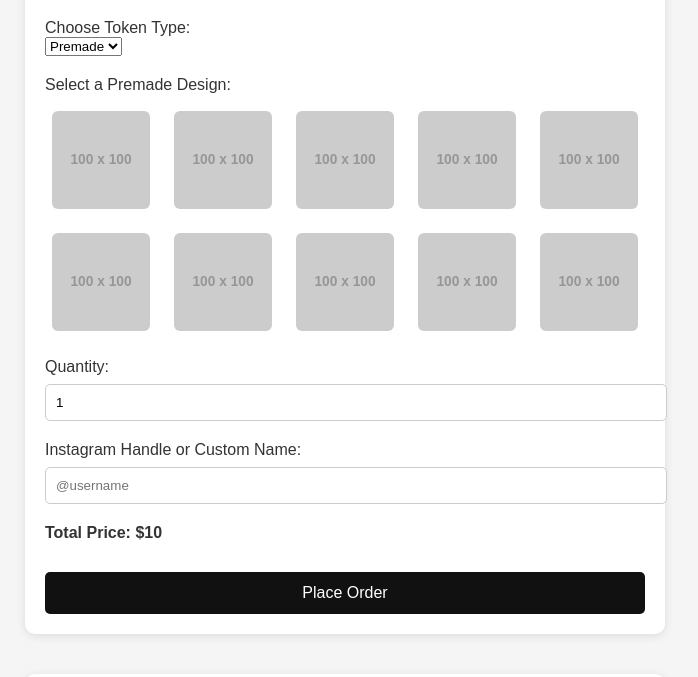
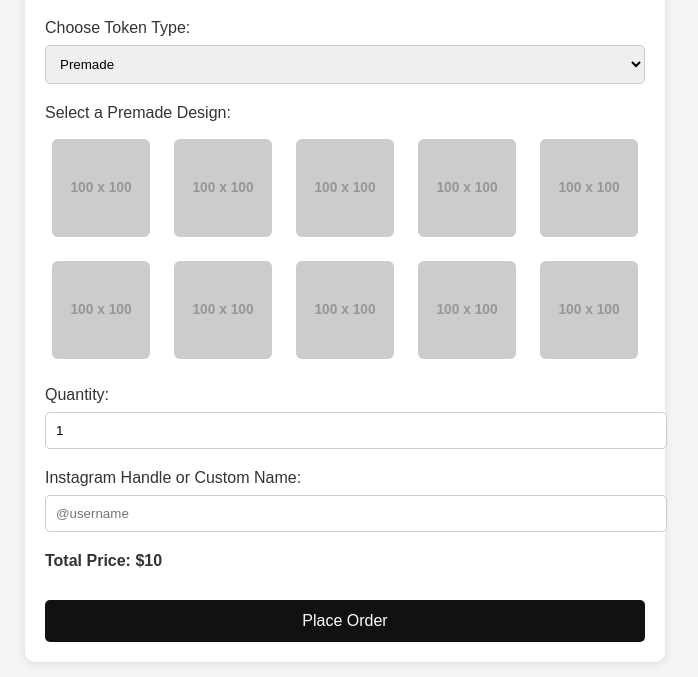
Before and after one commit to kukoorooza/quantumid, a plain HTML site: page public/index.html in a window 1280 px wide. Shown: the part 121-798 px from the top of the page, without its empty margins (295-993 px from the left). Drawn offline with nearby package versions, Linux system fonts and the light colour scheme; placeholder pictures from the web are drawn by us.

Commit message:
Add files via upload

```diff
--- a/public/index.html
+++ b/public/index.html
@@ -27,7 +27,7 @@
       display: block;
       margin-top: 20px;
     }
-    input[type="text"], input[type="number"], textarea {
+    input[type="text"], input[type="number"], textarea, select {
       width: 100%;
       padding: 10px;
       margin-top: 8px;
@@ -133,6 +133,48 @@
   <script>
     document.addEventListener('DOMContentLoaded', () => {
       const viewer = document.getElementById('viewer');
+      const tokenTypeEl = document.getElementById('tokenType');
+      const quantityEl = document.getElementById('quantity');
+      const priceDisplay = document.getElementById('priceDisplay');
+      const premadeOptionsEl = document.getElementById('premadeOptions');
+
+      function calculatePrice() {
+        const type = tokenTypeEl.value;
+        const quantity = parseInt(quantityEl.value, 10);
+        let unitPrice;
+        if (type === 'premade') {
+          if (quantity >= 100) unitPrice = 5;
+          else if (quantity >= 50) unitPrice = 7;
+          else if (quantity >= 10) unitPrice = 8;
+          else unitPrice = 10;
+        } else {
+          if (quantity >= 100) unitPrice = 4;
+          else if (quantity >= 50) unitPrice = 6;
+          else if (quantity >= 10) unitPrice = 7;
+          else unitPrice = 9;
+        }
+        priceDisplay.textContent = `Total Price: $${unitPrice * quantity}`;
+      }
+
+      tokenTypeEl.addEventListener('change', () => {
+        premadeOptionsEl.style.display = tokenTypeEl.value === 'premade' ? 'block' : 'none';
+        calculatePrice();
+      });
+      quantityEl.addEventListener('input', calculatePrice);
+      calculatePrice();
+
+      document.querySelectorAll('.image-option').forEach(option => {
+        option.addEventListener('click', () => {
+          document.querySelectorAll('.image-option').forEach(o => o.classList.remove('selected'));
+          option.classList.add('selected');
+        });
+      });
+
+      document.getElementById('orderForm').addEventListener('submit', function(e) {
+        e.preventDefault();
+        alert('Order placed!');
+      });
+
       const width = viewer.clientWidth;
       const height = viewer.clientHeight;
 
@@ -167,9 +209,9 @@
         });
       }
 
-      loadSTL("wine-bottom.stl", materials.bottom, -1.5);
-      loadSTL("wine-middle.stl", materials.middle, 0);
-      loadSTL("wine-top.stl", materials.top, 1.5);
+      loadSTL("/wine-bottom.stl", materials.bottom, -1.5);
+      loadSTL("/wine-middle.stl", materials.middle, 0);
+      loadSTL("/wine-top.stl", materials.top, 1.5);
 
       document.getElementById('colorBottom').addEventListener('input', e => {
         materials.bottom.color.set(e.target.value);
```
